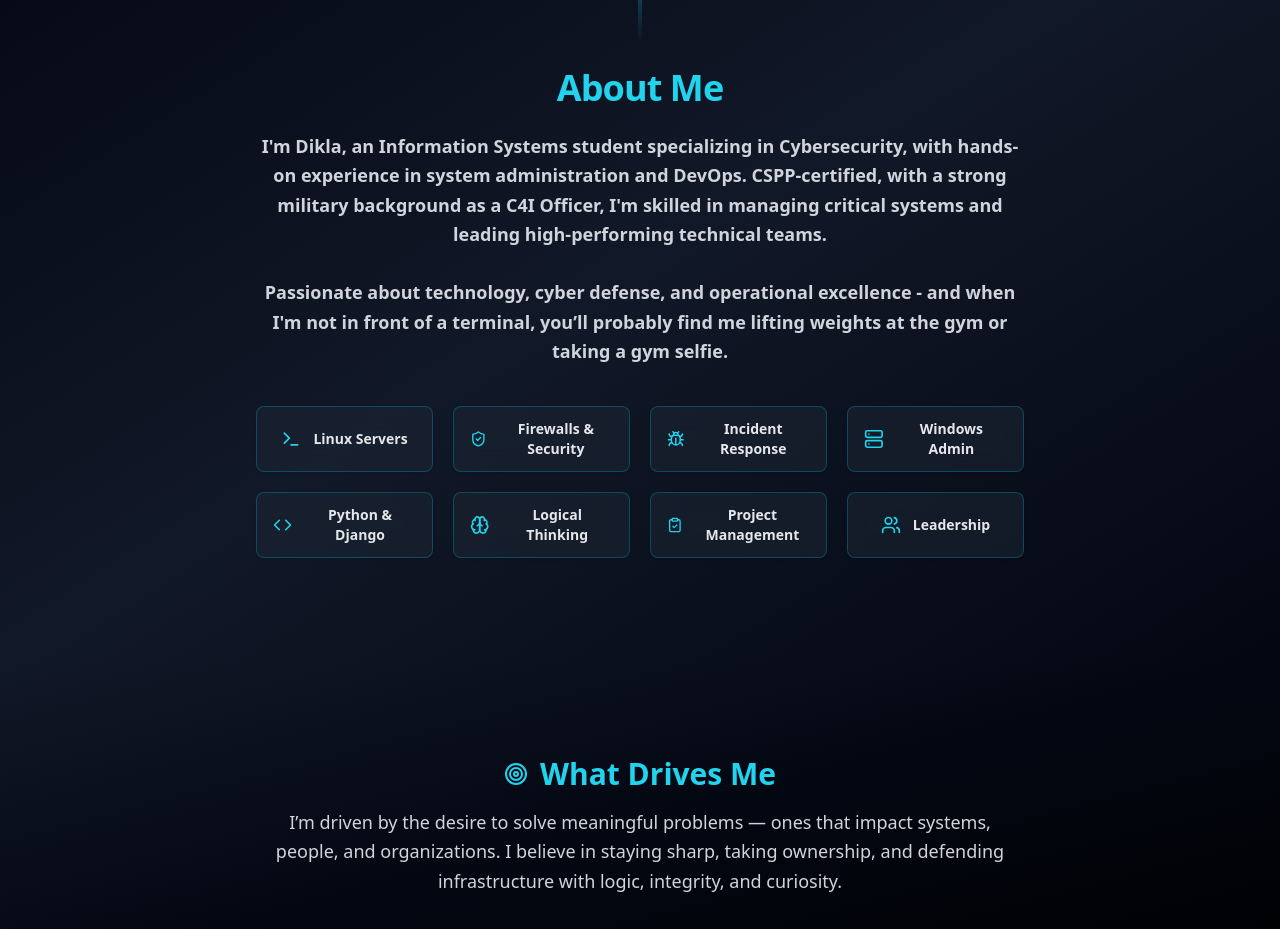
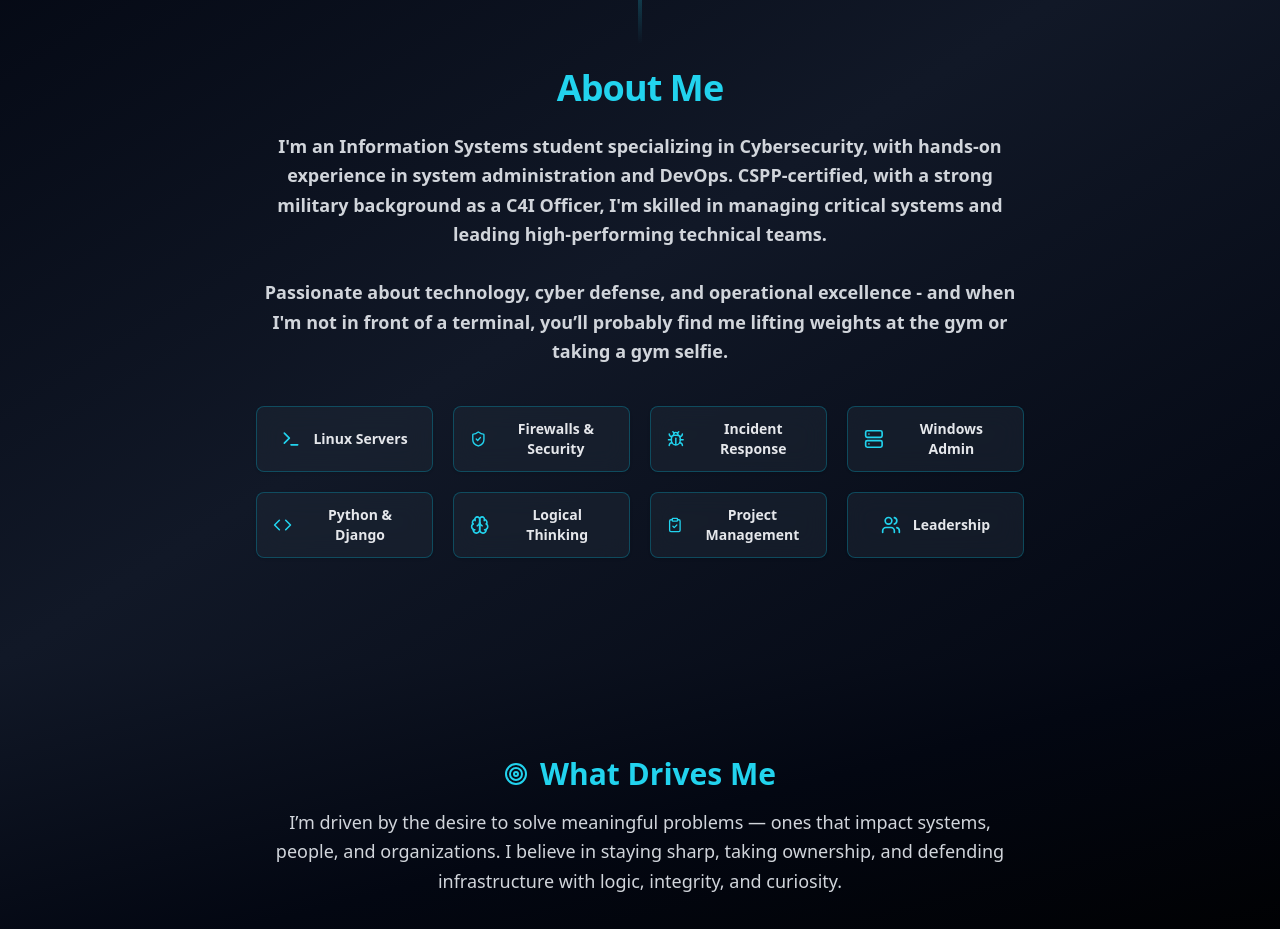
Before and after one commit to diklastern/portfolio, a React (Vite) app: page / in a window 1280 px wide. Shown: the part 940-1869 px from the top of the page. Built offline with nearby package versions, Linux system fonts and the light colour scheme.

Commit message:
edited the about page

```diff
--- a/src/components/About.jsx
+++ b/src/components/About.jsx
@@ -43,7 +43,7 @@ export default function About() {
             About Me
           </h2>
           <p className="text-lg font-semibold text-gray-300 leading-relaxed mb-10">
-            I'm Dikla, an Information Systems student specializing in Cybersecurity,
+            I'm an Information Systems student specializing in Cybersecurity,
             with hands-on experience in system administration and DevOps. CSPP-certified,
             with a strong military background as a C4I Officer, I'm skilled in managing
             critical systems and leading high-performing technical teams.
```
